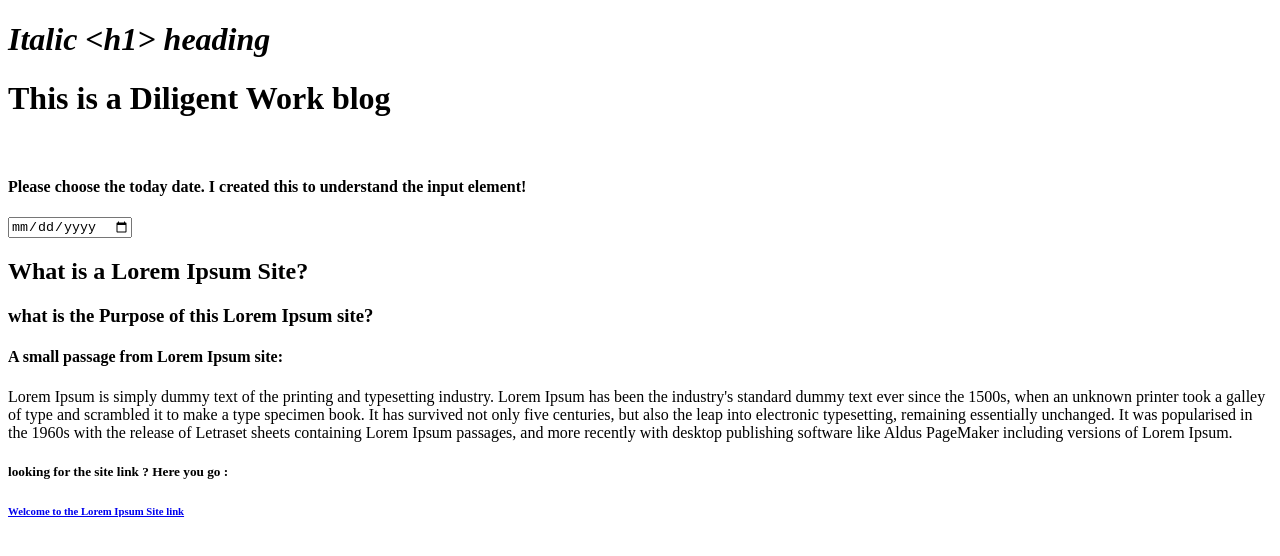
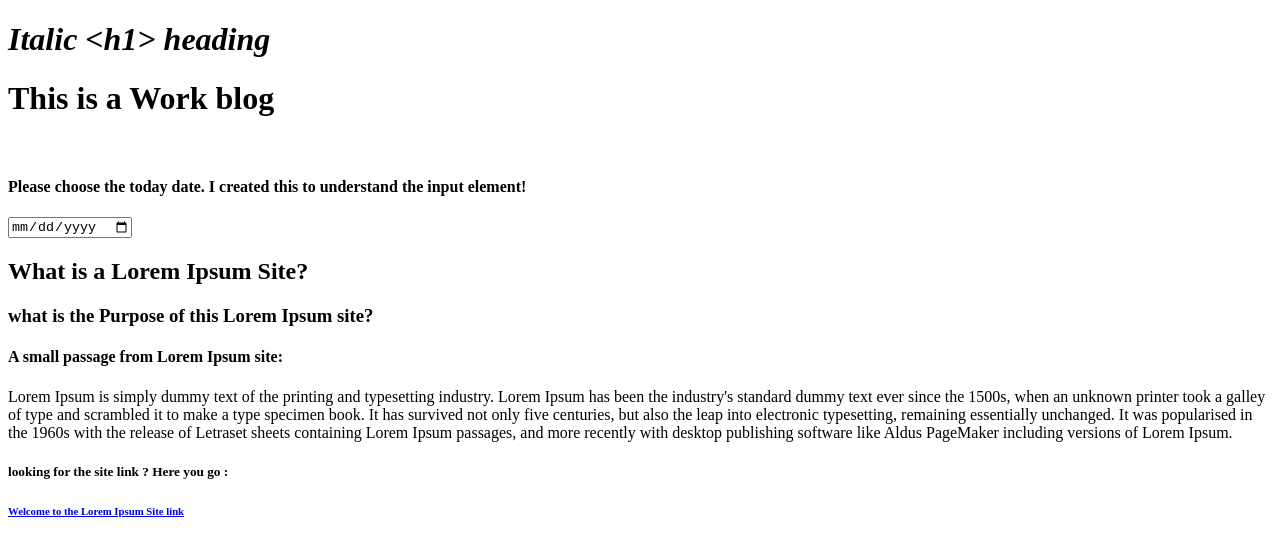
Before and after one commit to sathish-s14/sathish-s14, a plain HTML site: page index.html in a window 1280 px wide. Drawn offline with Linux system fonts and the light colour scheme.

Commit message:
Update index.html

```diff
--- a/index.html
+++ b/index.html
@@ -13,7 +13,7 @@
 <body>
 <!--This is a HTML comment tag. Comments will be hidden in the browser-->
 <em><h1>Italic &lt;h1&gt; heading</h1></em>
-<h1>This is a Diligent Work blog</h1>
+<h1>This is a Work blog</h1>
 <br>
 <h4>Please choose the today date. I created this to understand the input element!</h4>
 <input type="date">
```
